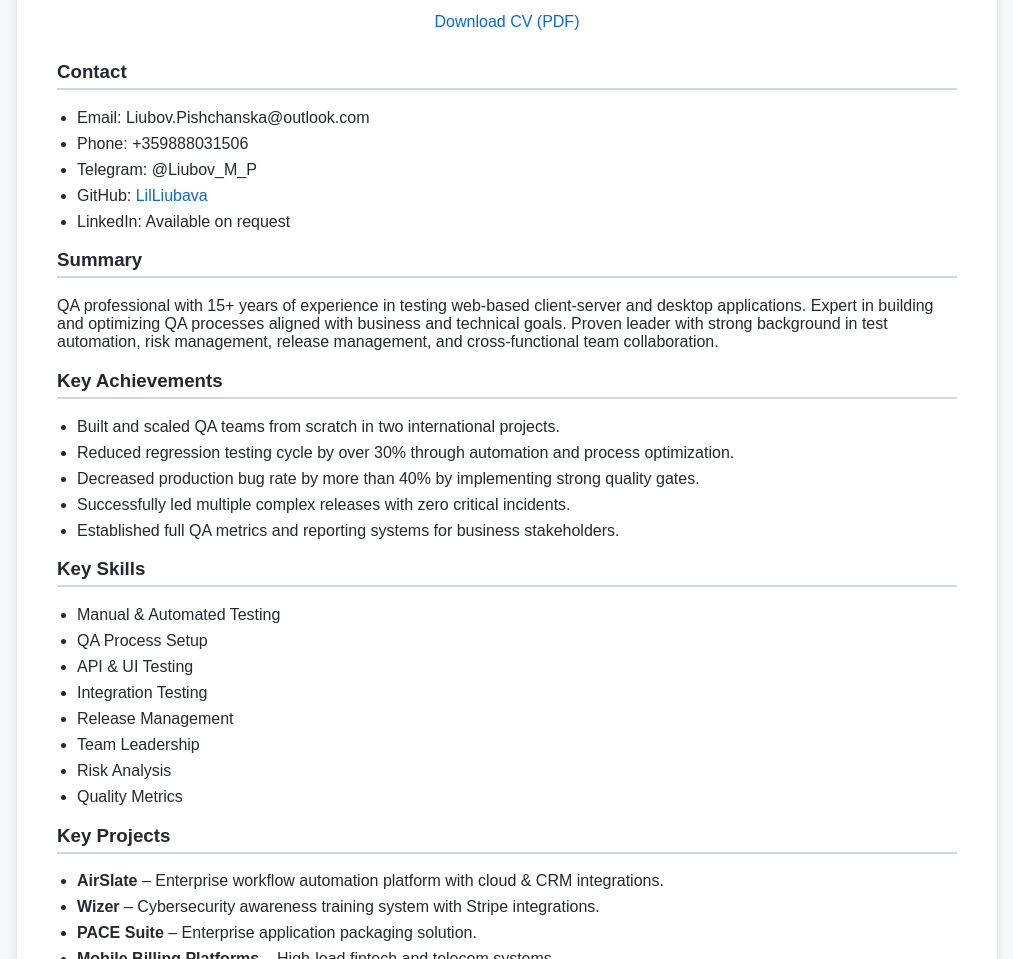
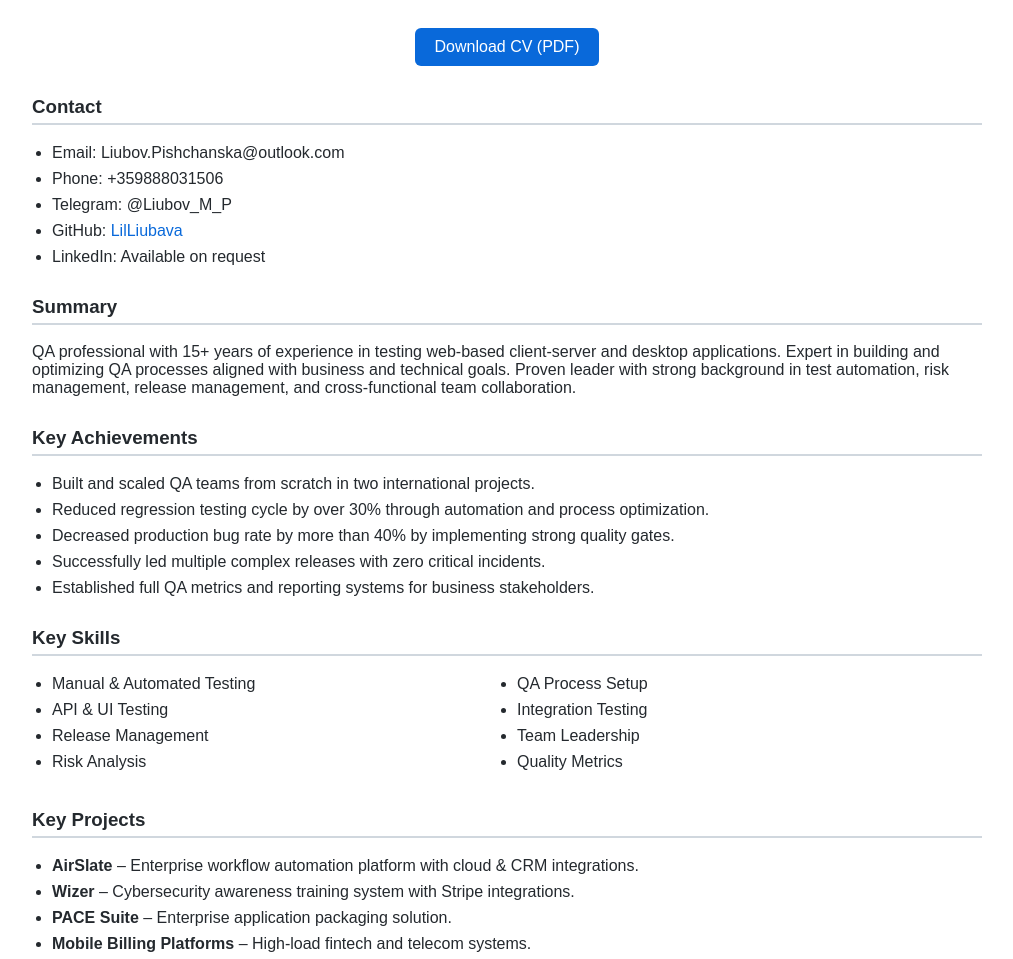
Before and after one commit to LilLiubava/lilliubava.github.io, a plain HTML site: page index.html in a window 1280 px wide. Shown: the part 193-1152 px from the top of the page, without its empty margins (133-1146 px from the left). Drawn offline with Linux system fonts and the light colour scheme.

Commit message:
Update style.css

```diff
--- a/style.css
+++ b/style.css
@@ -9,7 +9,7 @@ body {
 
 .container {
     width: 80%;
-    max-width: 900px;
+    max-width: 950px;
     margin: 40px auto;
     background: #ffffff;
     padding: 40px;
@@ -19,6 +19,20 @@ body {
 header {
     text-align: center;
     margin-bottom: 30px;
+}
+
+.cv-button {
+    display: inline-block;
+    margin-top: 15px;
+    padding: 10px 20px;
+    background: #0969da;
+    color: white;
+    border-radius: 6px;
+    text-decoration: none;
+}
+
+.cv-button:hover {
+    background: #0554b3;
 }
 
 h1 {
@@ -34,6 +48,7 @@ h2 {
 h3 {
     border-bottom: 2px solid #d0d7de;
     padding-bottom: 5px;
+    margin-top: 30px;
 }
 
 ul {
@@ -49,6 +64,15 @@ a {
     text-decoration: none;
 }
 
+.grid {
+    display: grid;
+    grid-template-columns: repeat(2, 1fr);
+}
+
+.job {
+    margin-bottom: 15px;
+}
+
 footer {
     text-align: center;
     margin-top: 40px;
```
